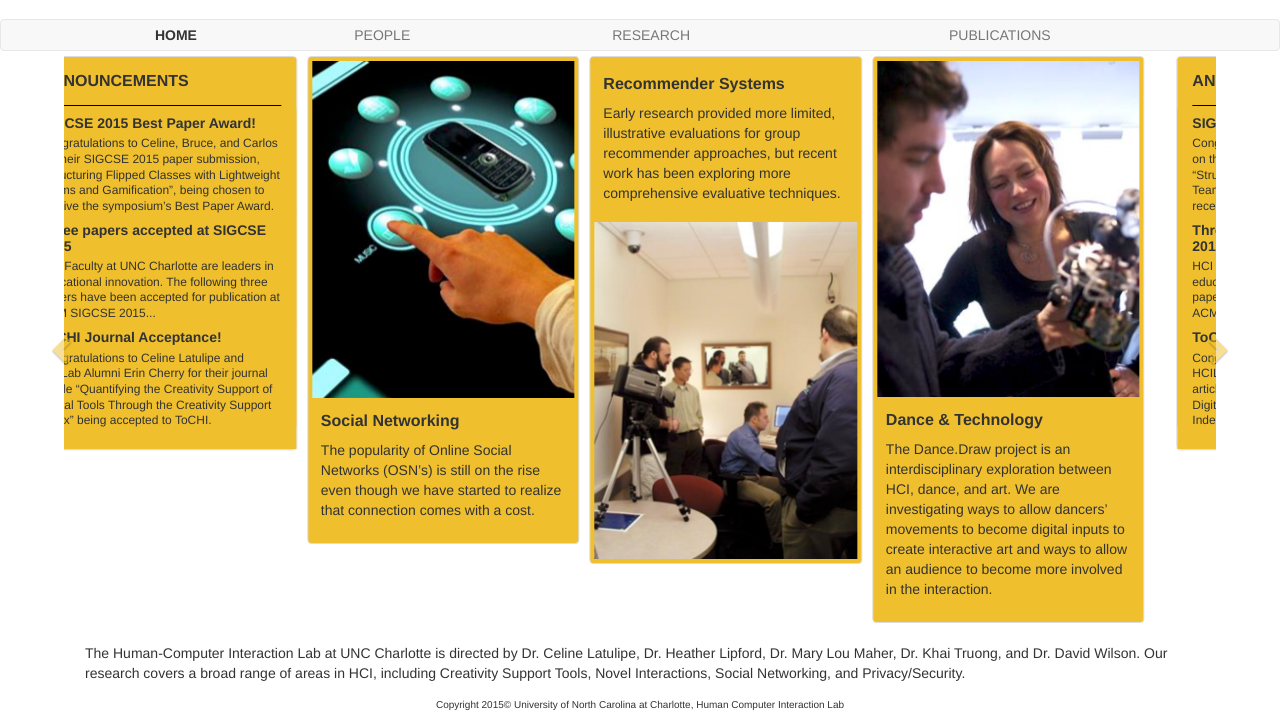
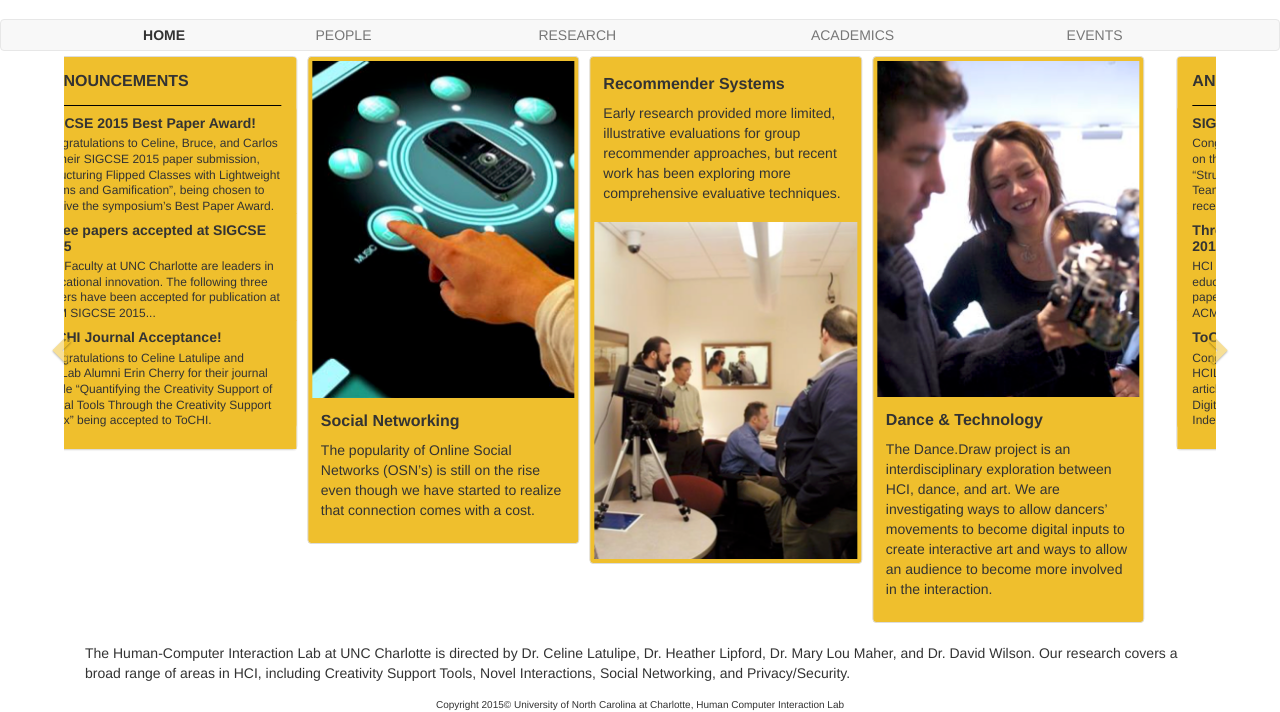
Before and after one commit to UNCCharlotteHCI/HCI-website, a plain HTML site: page index.html in a window 1280 px wide. Shown: the part 95-807 px from the top of the page. Drawn offline with nearby package versions, Linux system fonts and the light colour scheme.

Commit message:
changing top menu texts

```diff
--- a/index.html
+++ b/index.html
@@ -29,7 +29,8 @@
 						<li class="active"><a href="#">HOME</a></li>
 						<li><a href="#">PEOPLE</a></li>
 						<li><a href="#">RESEARCH</a></li>
-						<li><a href="#">PUBLICATIONS</a></li>
+						<li><a href="#">ACADEMICS</a></li>
+						<li><a href="#">EVENTS</a></li>
 						<!-- IN CASE WE NEEDED A DROPDOWN MENU ITEM
 						<li class = "dropdown">
 							<a href = "#" class = "dropdown-toggle" data-toggle = "dropdown">Social Media <b class = "caret"></b></a>
@@ -116,7 +117,7 @@
 		</div>
 		<!-- END OF CAROUSEL CONTENT -->
 		<!-- CONTENT -->
-		<div class="container content">The Human-Computer Interaction Lab at UNC Charlotte is directed by Dr. Celine Latulipe, Dr. Heather Lipford, Dr. Mary Lou Maher, Dr. Khai Truong, and Dr. David Wilson. Our research covers a broad range of areas in HCI, including Creativity Support Tools, Novel Interactions, Social Networking, and Privacy/Security.</div>
+		<div class="container content">The Human-Computer Interaction Lab at UNC Charlotte is directed by Dr. Celine Latulipe, Dr. Heather Lipford, Dr. Mary Lou Maher, and Dr. David Wilson. Our research covers a broad range of areas in HCI, including Creativity Support Tools, Novel Interactions, Social Networking, and Privacy/Security.</div>
 		<!-- END OF CONTENT -->
 		<!-- FOOTER -->
 		<div class="footer">Copyright 2015© University of North Carolina at Charlotte, Human Computer Interaction Lab</div>
```
